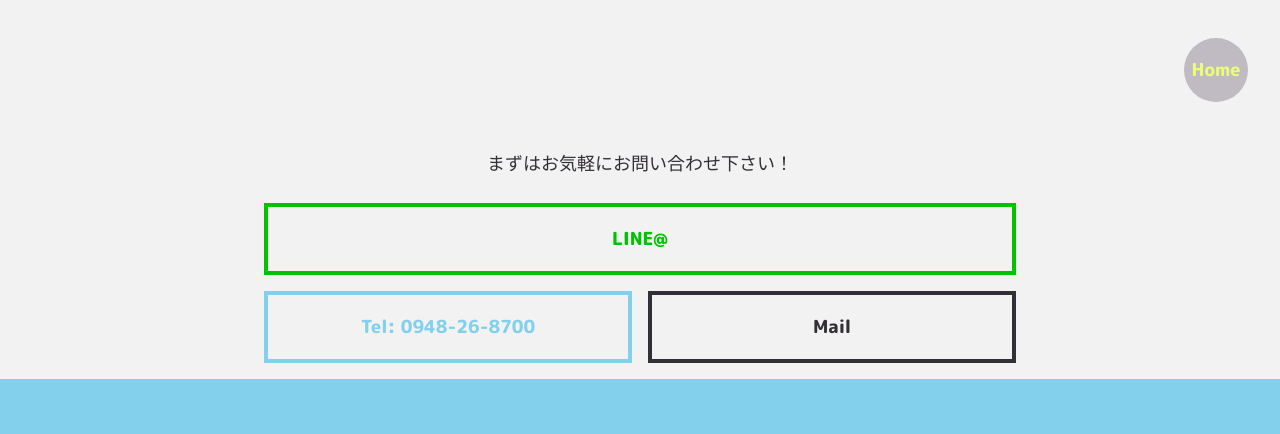
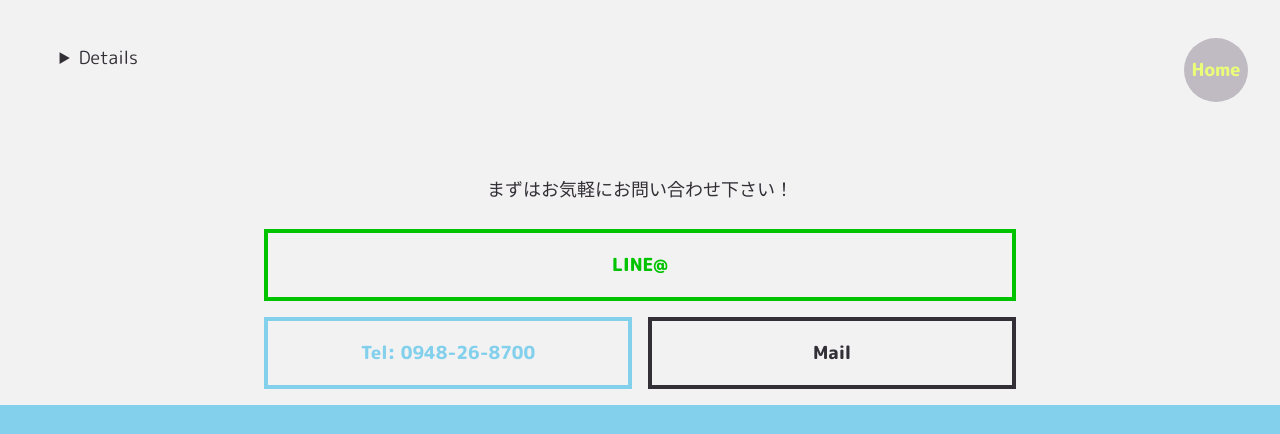
Before and after one commit to tonegraphics/lien_recruit, a Gatsby site: page /classrooms in a window 1280 px wide. Shown: the part 666-1100 px from the top of the page. Built offline with nearby package versions, Linux system fonts and the light colour scheme; Gatsby itself is replaced by a stand-in of ours.

Commit message:
create class classroom

```diff
--- a/src/components/classroom.js
+++ b/src/components/classroom.js
@@ -0,0 +1,19 @@
+import { Link } from "gatsby"
+import PropTypes from "prop-types"
+import React from "react"
+import Style from "../styles/components/classroom.module.scss"
+
+class Classroom extends React.Component {
+    constructor(props) {
+        super(props);
+    }
+    render() {
+        return (
+            <div>
+                <details />
+            </div>
+        );
+    }
+}
+
+export default Classroom
--- a/src/pages/classrooms.js
+++ b/src/pages/classrooms.js
@@ -3,7 +3,7 @@
 import Layout from "../components/layout"
 import SEO from "../components/seo"
 import Headline from '../components/headline';
-import Step from '../components/step'
+import Classroom from '../components/classroom'
 import Styles from "../styles/pages/classrooms.module.scss"
 import Image from '../components/image';
 
@@ -12,6 +12,7 @@
   <Layout>
     <SEO title="Classrooms" />
     <Headline title="教室紹介" />
+    <Classroom />
   </Layout>
 )
 
--- a/src/styles/components/classroom.module.scss
+++ b/src/styles/components/classroom.module.scss
@@ -0,0 +1 @@
+@import '../variable/variables';
```
